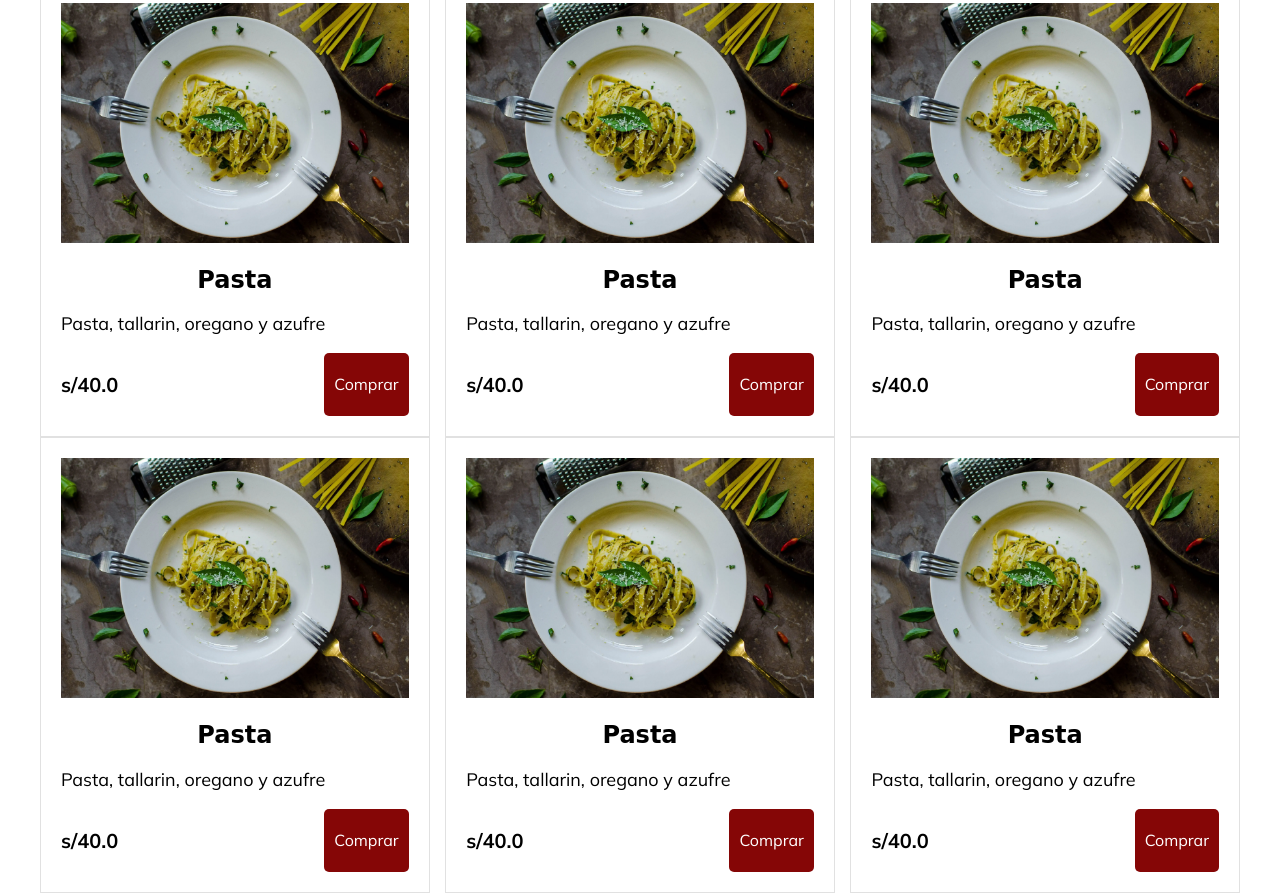
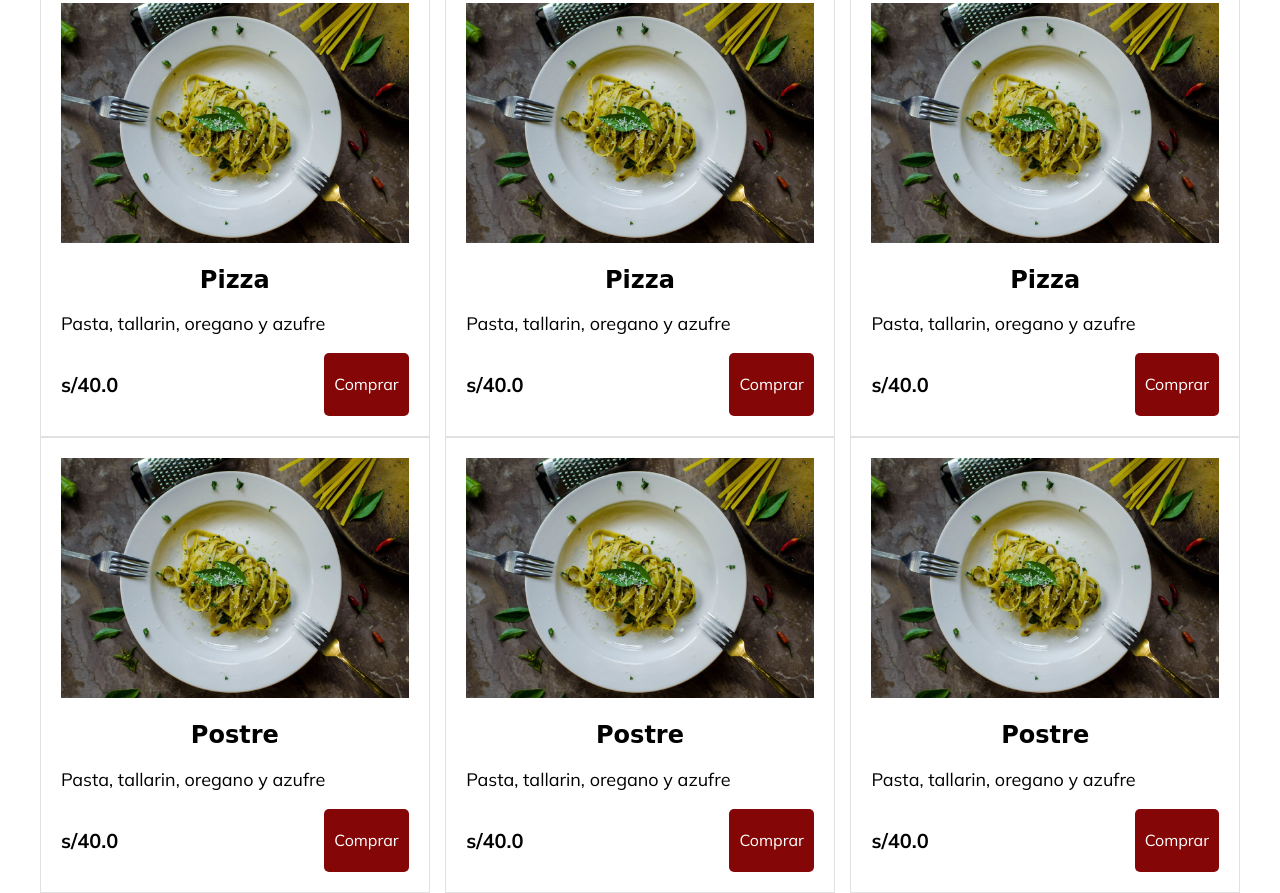
Before and after one commit to M4rckR/pontuchi.github.io, a plain HTML site: page index.html in a window 1280 px wide. Shown: the part 2595-3488 px from the top of the page. Drawn offline with Linux system fonts and the light colour scheme; a web font is replaced by a local one.

Commit message:
Nombre de platos genericos por categorias (Corregido)

```diff
--- a/index.html
+++ b/index.html
@@ -81,7 +81,7 @@
         <div class="platillos">
             <div class="platillo" data-platillo="ensalada">
                 <img data-src="assets/img/pasta1.webp" alt="ensalada">
-                <h2>Pasta</h2>
+                <h2>Ensalada</h2>
                 <p>Pasta, tallarin, oregano y azufre</p>
 
                 <div class="precio">
@@ -91,7 +91,7 @@
             </div>
             <div class="platillo" data-platillo="ensalada">
                 <img data-src="assets/img/pasta1.webp" alt="ensalada">
-                <h2>Pasta</h2>
+                <h2>Ensalada</h2>
                 <p>Pasta, tallarin, oregano y azufre</p>
 
                 <div class="precio">
@@ -101,7 +101,7 @@
             </div>
             <div class="platillo" data-platillo="ensalada">
                 <img data-src="assets/img/pasta1.webp" alt="ensalada">
-                <h2>Pasta</h2>
+                <h2>Ensalada</h2>
                 <p>Pasta, tallarin, oregano y azufre</p>
 
                 <div class="precio">
@@ -143,7 +143,7 @@
 
             <div class="platillo" data-platillo="pizza">
                 <img data-src="assets/img/pasta1.webp" alt="pizza">
-                <h2>Pasta</h2>
+                <h2>Pizza</h2>
                 <p>Pasta, tallarin, oregano y azufre</p>
 
                 <div class="precio">
@@ -153,7 +153,7 @@
             </div>
             <div class="platillo" data-platillo="pizza">
                 <img data-src="assets/img/pasta1.webp" alt="pizza">
-                <h2>Pasta</h2>
+                <h2>Pizza</h2>
                 <p>Pasta, tallarin, oregano y azufre</p>
 
                 <div class="precio">
@@ -163,7 +163,7 @@
             </div>
             <div class="platillo" data-platillo="pizza">
                 <img data-src="assets/img/pasta1.webp" alt="pizza">
-                <h2>Pasta</h2>
+                <h2>Pizza</h2>
                 <p>Pasta, tallarin, oregano y azufre</p>
 
                 <div class="precio">
@@ -174,7 +174,7 @@
 
             <div class="platillo" data-platillo="postre">
                 <img data-src="assets/img/pasta1.webp" alt="postre">
-                <h2>Pasta</h2>
+                <h2>Postre</h2>
                 <p>Pasta, tallarin, oregano y azufre</p>
 
                 <div class="precio">
@@ -184,7 +184,7 @@
             </div>
             <div class="platillo" data-platillo="postre">
                 <img data-src="assets/img/pasta1.webp" alt="postre">
-                <h2>Pasta</h2>
+                <h2>Postre</h2>
                 <p>Pasta, tallarin, oregano y azufre</p>
 
                 <div class="precio">
@@ -194,7 +194,7 @@
             </div>
             <div class="platillo" data-platillo="postre">
                 <img data-src="assets/img/pasta1.webp" alt="postre">
-                <h2>Pasta</h2>
+                <h2>Postre</h2>
                 <p>Pasta, tallarin, oregano y azufre</p>
 
                 <div class="precio">
```
